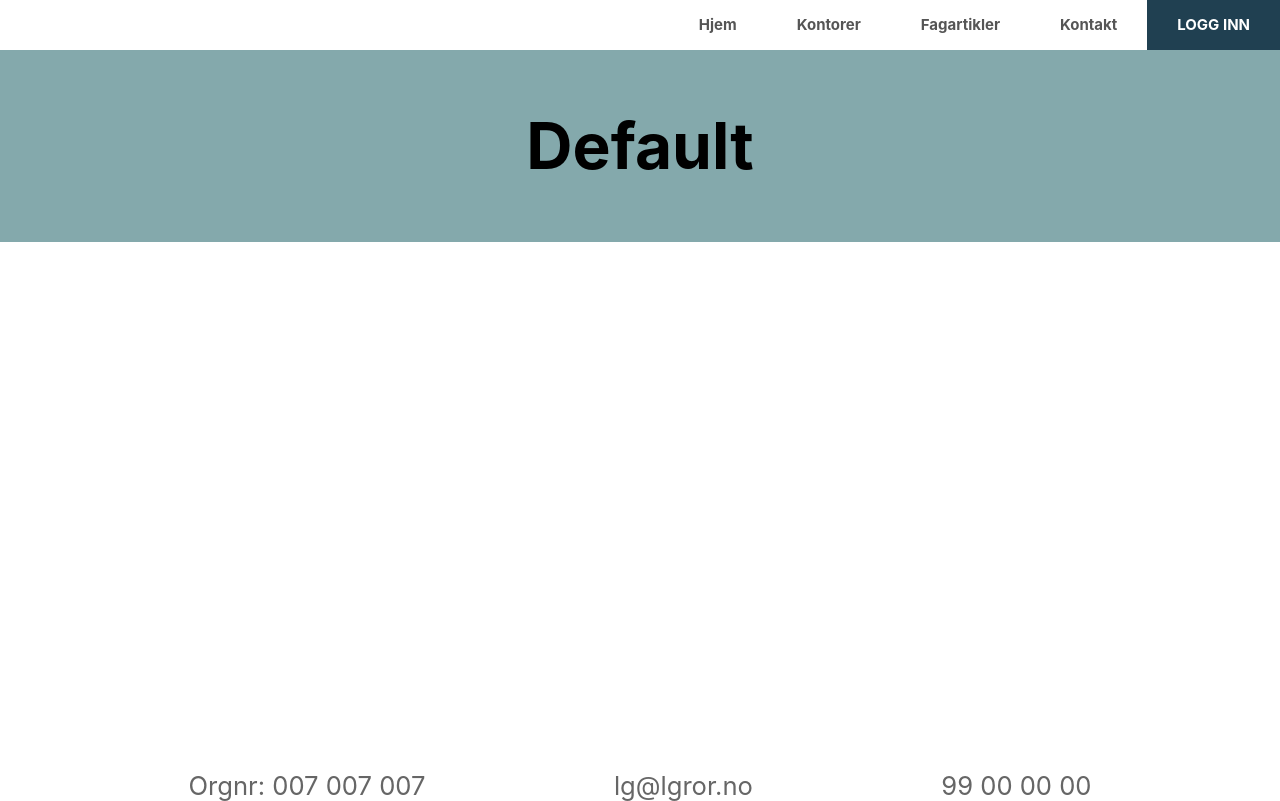
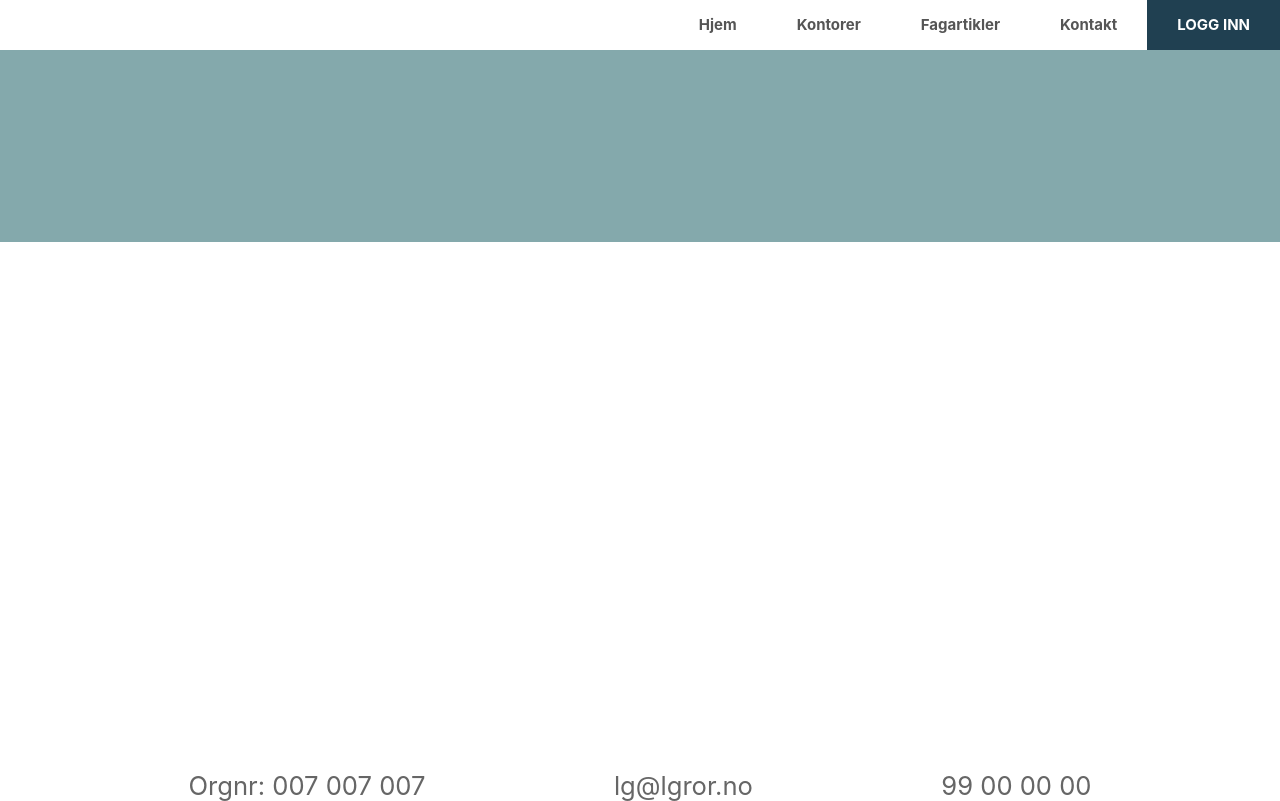
Before and after one commit to ramibakir/Eksamen_Webapplikasjoner, a React app in the folder client/: page /create in a window 1280 px wide. Built offline with nearby package versions, Linux system fonts and the light colour scheme; no server answers.

Commit message:
added header context to login page

```diff
--- a/client/src/context/HeaderProvider.jsx
+++ b/client/src/context/HeaderProvider.jsx
@@ -4,7 +4,7 @@ const HeaderContext = createContext();
 const SetHeaderContext = createContext();
 
 const HeaderProvider = ({ children }) => {
-  const [headerContent, setHeaderContent] = useState('Default');
+  const [headerContent, setHeaderContent] = useState(null);
 
   return (
     <SetHeaderContext.Provider value={setHeaderContent}>
--- a/client/src/pages/Login.jsx
+++ b/client/src/pages/Login.jsx
@@ -1,6 +1,18 @@
-import React from 'react';
+import React, { useEffect } from 'react';
 import LoginForm from '../components/LoginForm';
+import { useSetHeader } from '../context/HeaderProvider';
 
-const Login = () => <LoginForm />;
+const Login = () => {
+  const setHeader = useSetHeader();
+
+  useEffect(() => {
+    const setHeaderContent = () => {
+      setHeader('Logg inn');
+    };
+    setHeaderContent();
+  }, []);
+
+  return <LoginForm />;
+};
 
 export default Login;
```
